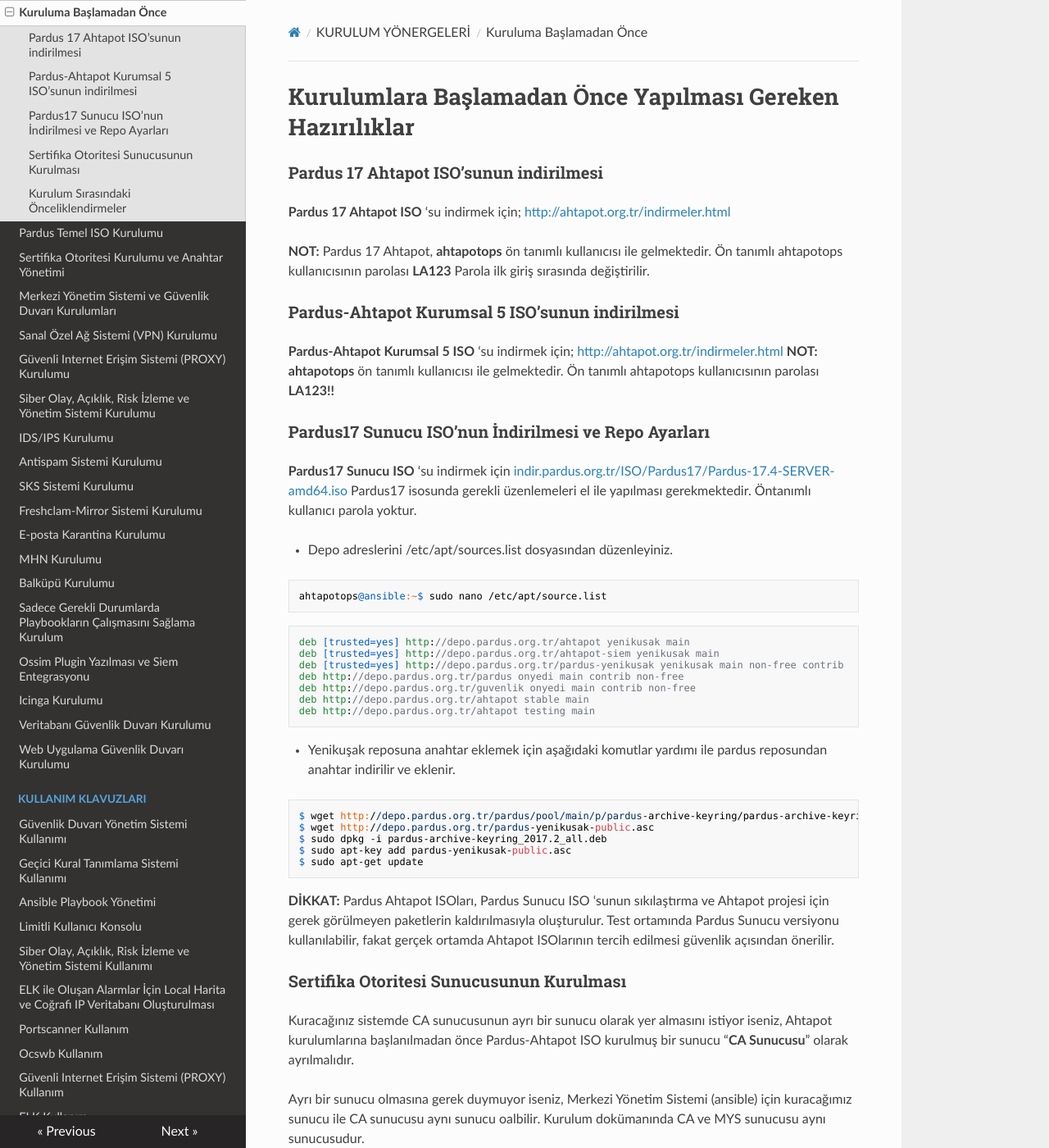
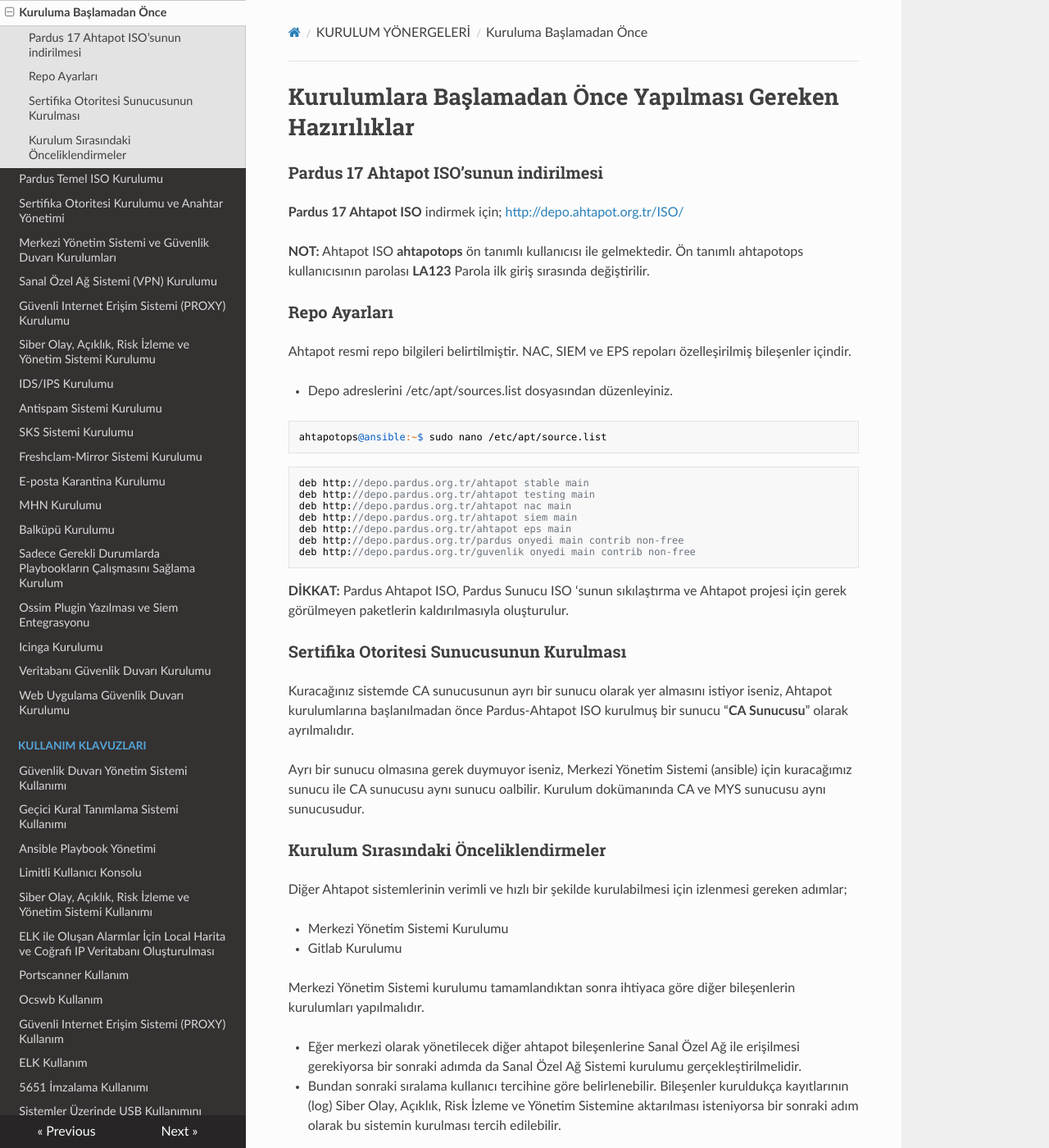
Before and after one commit to Pardus-Ahtapot/Dokumanlar, an MkDocs documentation site: the page built from docs/kurulum-yonergeleri/kurulum-oncesi.md, in a window 1280 px wide and 1400 px high. Shown: the whole window at 82% size. Built offline with MkDocs 1.6.1, drawn with Linux system fonts in a browser that asks for light colours; nearby versions of some CDN libraries; old or Windows-style settings are respelled for this version of MkDocs; some of the changed text lies outside the part shown.

Commit message:
update kurulum-oncesi
repo bilgileri guncellendi

````diff
--- a/docs/kurulum-yonergeleri/kurulum-oncesi.md
+++ b/docs/kurulum-yonergeleri/kurulum-oncesi.md
@@ -2,18 +2,13 @@
 
 ### Pardus 17 Ahtapot ISO'sunun indirilmesi
 
-**Pardus 17 Ahtapot ISO** 'su indirmek için; [http://ahtapot.org.tr/indirmeler.html](http://ahtapot.org.tr/indirmeler.html)
+**Pardus 17 Ahtapot ISO**  indirmek için; [http://depo.ahtapot.org.tr/ISO/](http://depo.ahtapot.org.tr/ISO/)
 
-**NOT:** Pardus 17 Ahtapot, **ahtapotops** ön tanımlı kullanıcısı ile gelmektedir. Ön tanımlı ahtapotops kullanıcısının parolası **LA123**  Parola ilk giriş sırasında değiştirilir.
+**NOT:** Ahtapot ISO **ahtapotops** ön tanımlı kullanıcısı ile gelmektedir. Ön tanımlı ahtapotops kullanıcısının parolası **LA123**  Parola ilk giriş sırasında değiştirilir.
 
-### Pardus-Ahtapot Kurumsal 5 ISO'sunun indirilmesi
+### Repo Ayarları
 
-**Pardus-Ahtapot Kurumsal 5 ISO** 'su indirmek için; [http://ahtapot.org.tr/indirmeler.html](http://ahtapot.org.tr/indirmeler.html)
-**NOT: ahtapotops** ön tanımlı kullanıcısı ile gelmektedir. Ön tanımlı ahtapotops kullanıcısının parolası **LA123!!**
-
-### Pardus17 Sunucu ISO'nun İndirilmesi ve Repo Ayarları
-
-**Pardus17 Sunucu ISO** 'su indirmek için [indir.pardus.org.tr/ISO/Pardus17/Pardus-17.4-SERVER-amd64.iso](indir.pardus.org.tr/ISO/Pardus17/Pardus-17.4-SERVER-amd64.iso) Pardus17 isosunda gerekli üzenlemeleri el ile yapılması gerekmektedir. Öntanımlı kullanıcı parola yoktur.
+Ahtapot resmi repo bilgileri belirtilmiştir. NAC, SIEM ve EPS repoları özelleşirilmiş bileşenler içindir.
 
 * Depo adreslerini /etc/apt/sources.list dosyasından düzenleyiniz.
 
@@ -21,24 +16,16 @@
 ahtapotops@ansible:~$ sudo nano /etc/apt/source.list
 ```
 ```
-deb [trusted=yes] http://depo.pardus.org.tr/ahtapot yenikusak main
-deb [trusted=yes] http://depo.pardus.org.tr/ahtapot-siem yenikusak main
-deb [trusted=yes] http://depo.pardus.org.tr/pardus-yenikusak yenikusak main non-free contrib
+deb http://depo.pardus.org.tr/ahtapot stable main
+deb http://depo.pardus.org.tr/ahtapot testing main
+deb http://depo.pardus.org.tr/ahtapot nac main
+deb http://depo.pardus.org.tr/ahtapot siem main
+deb http://depo.pardus.org.tr/ahtapot eps main
 deb http://depo.pardus.org.tr/pardus onyedi main contrib non-free
 deb http://depo.pardus.org.tr/guvenlik onyedi main contrib non-free
-deb http://depo.pardus.org.tr/ahtapot stable main
-deb http://depo.pardus.org.tr/ahtapot testing main
 ```
-* Yenikuşak reposuna anahtar eklemek için aşağıdaki komutlar yardımı ile pardus reposundan anahtar indirilir ve eklenir.
 
-```
-$ wget http://depo.pardus.org.tr/pardus/pool/main/p/pardus-archive-keyring/pardus-archive-keyring_2017.2_all.deb
-$ wget http://depo.pardus.org.tr/pardus-yenikusak-public.asc
-$ sudo dpkg -i pardus-archive-keyring_2017.2_all.deb
-$ sudo apt-key add pardus-yenikusak-public.asc
-$ sudo apt-get update
-```
-**DİKKAT:** Pardus Ahtapot ISOları, Pardus Sunucu ISO 'sunun sıkılaştırma ve Ahtapot projesi için gerek görülmeyen paketlerin kaldırılmasıyla oluşturulur. Test ortamında Pardus Sunucu versiyonu kullanılabilir, fakat gerçek ortamda Ahtapot ISOlarının tercih edilmesi güvenlik açısından önerilir.
+**DİKKAT:** Pardus Ahtapot ISO, Pardus Sunucu ISO 'sunun sıkılaştırma ve Ahtapot projesi için gerek görülmeyen paketlerin kaldırılmasıyla oluşturulur.
 
 ### Sertifika Otoritesi Sunucusunun Kurulması
 
````
Also changed, not shown: other parts of docs/kurulum-yonergeleri/kurulum-oncesi.md (+1 -2 lines).
